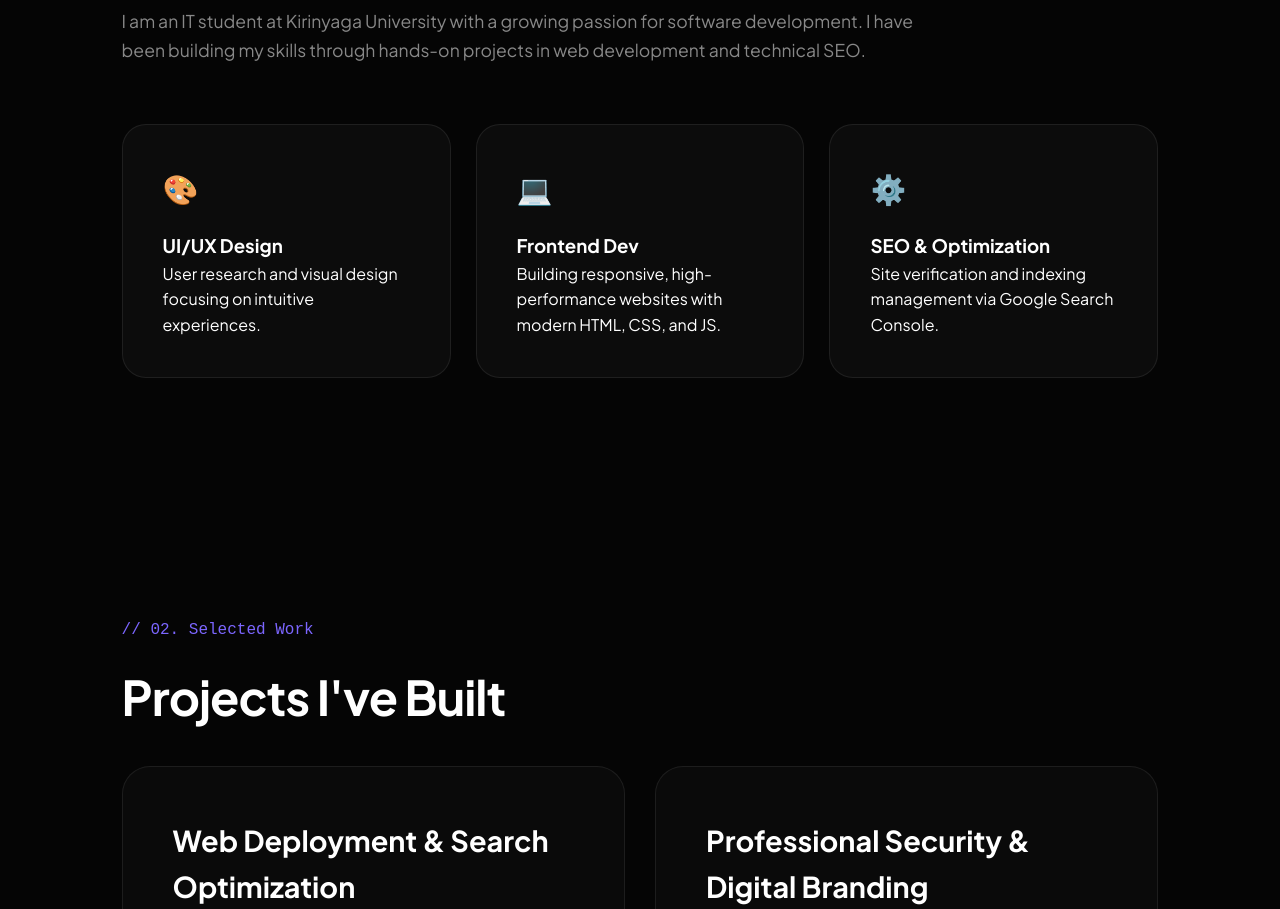
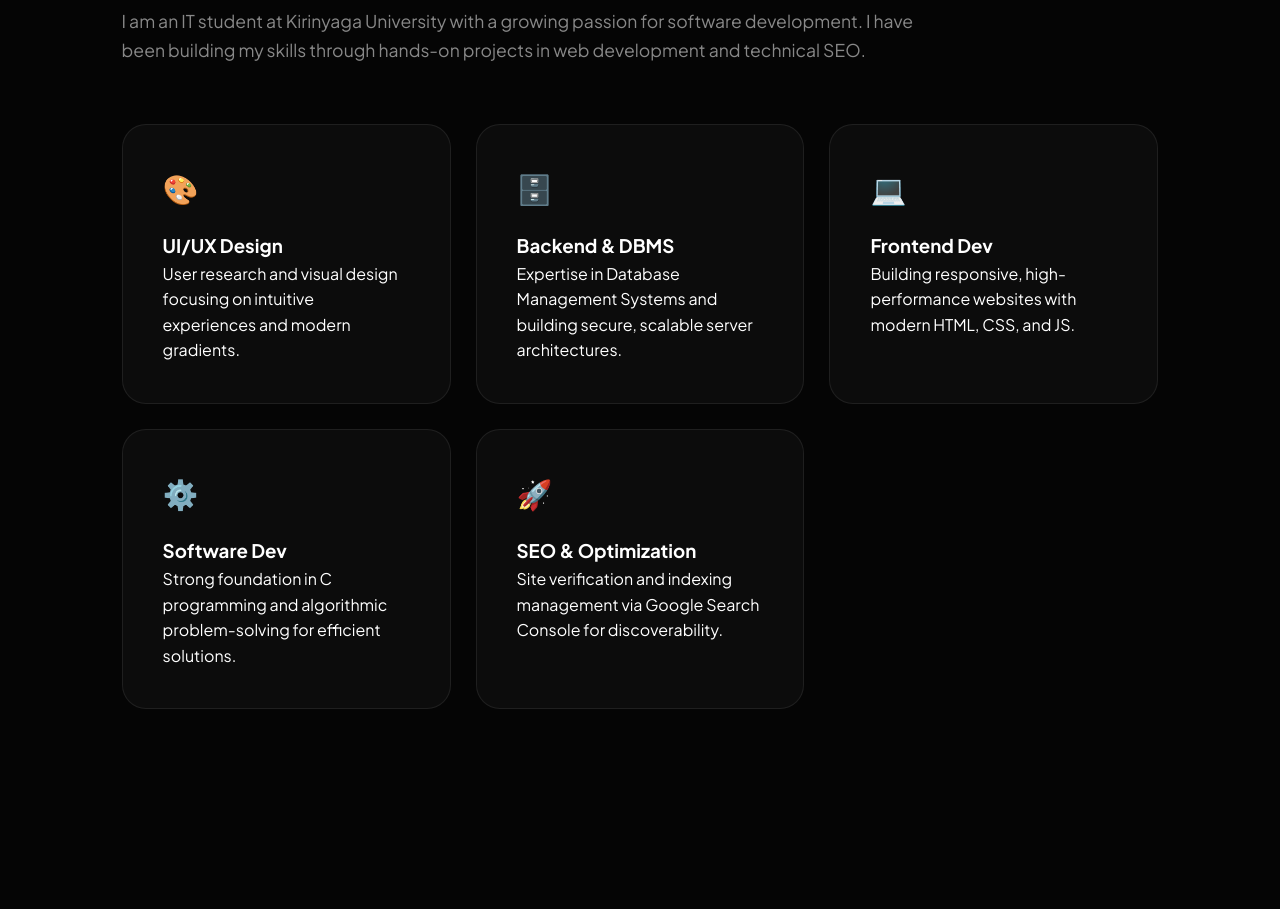
Before and after one commit to Glitch254-ux/My-first-portfolio, a website: page index.html in a window 1280 px wide. Shown: the part 1060-1969 px from the top of the page. Drawn offline with nearby package versions, Linux system fonts and the light colour scheme.

Commit message:
Refined skills section to include DBMS and Software Dev

```diff
--- a/index.html
+++ b/index.html
@@ -69,20 +69,39 @@
             </p>
 
             <div class="skills-grid" id="skills">
+    <!-- UI/UX Design -->
     <div class="skill-card" data-aos="flip-up">
         <span class="skill-icon">🎨</span>
         <h3>UI/UX Design</h3>
-                    <p>User research and visual design focusing on intuitive experiences.</p>
+        <p>User research and visual design focusing on intuitive experiences and modern gradients.</p>
     </div>
+
+    <!-- Backend & DBMS -->
     <div class="skill-card" data-aos="flip-up" data-aos-delay="100">
+        <span class="skill-icon">🗄️</span>
+        <h3>Backend & DBMS</h3>
+        <p>Expertise in Database Management Systems and building secure, scalable server architectures.</p>
+    </div>
+
+    <!-- Frontend Dev -->
+    <div class="skill-card" data-aos="flip-up" data-aos-delay="200">
         <span class="skill-icon">💻</span>
         <h3>Frontend Dev</h3>
         <p>Building responsive, high-performance websites with modern HTML, CSS, and JS.</p>
     </div>
-                <div class="skill-card" data-aos="flip-up" data-aos-delay="200">
+
+    <!-- Software Development (C) -->
+    <div class="skill-card" data-aos="flip-up" data-aos-delay="300">
         <span class="skill-icon">⚙️</span>
+        <h3>Software Dev</h3>
+        <p>Strong foundation in C programming and algorithmic problem-solving for efficient solutions.</p>
+    </div>
+
+    <!-- SEO & Optimization -->
+    <div class="skill-card" data-aos="flip-up" data-aos-delay="400">
+        <span class="skill-icon">🚀</span>
         <h3>SEO & Optimization</h3>
-                    <p>Site verification and indexing management via Google Search Console.</p>
+        <p>Site verification and indexing management via Google Search Console for discoverability.</p>
     </div>
 </div>
         </div>
```
Lines whose indentation alone changed are shown as unchanged.
